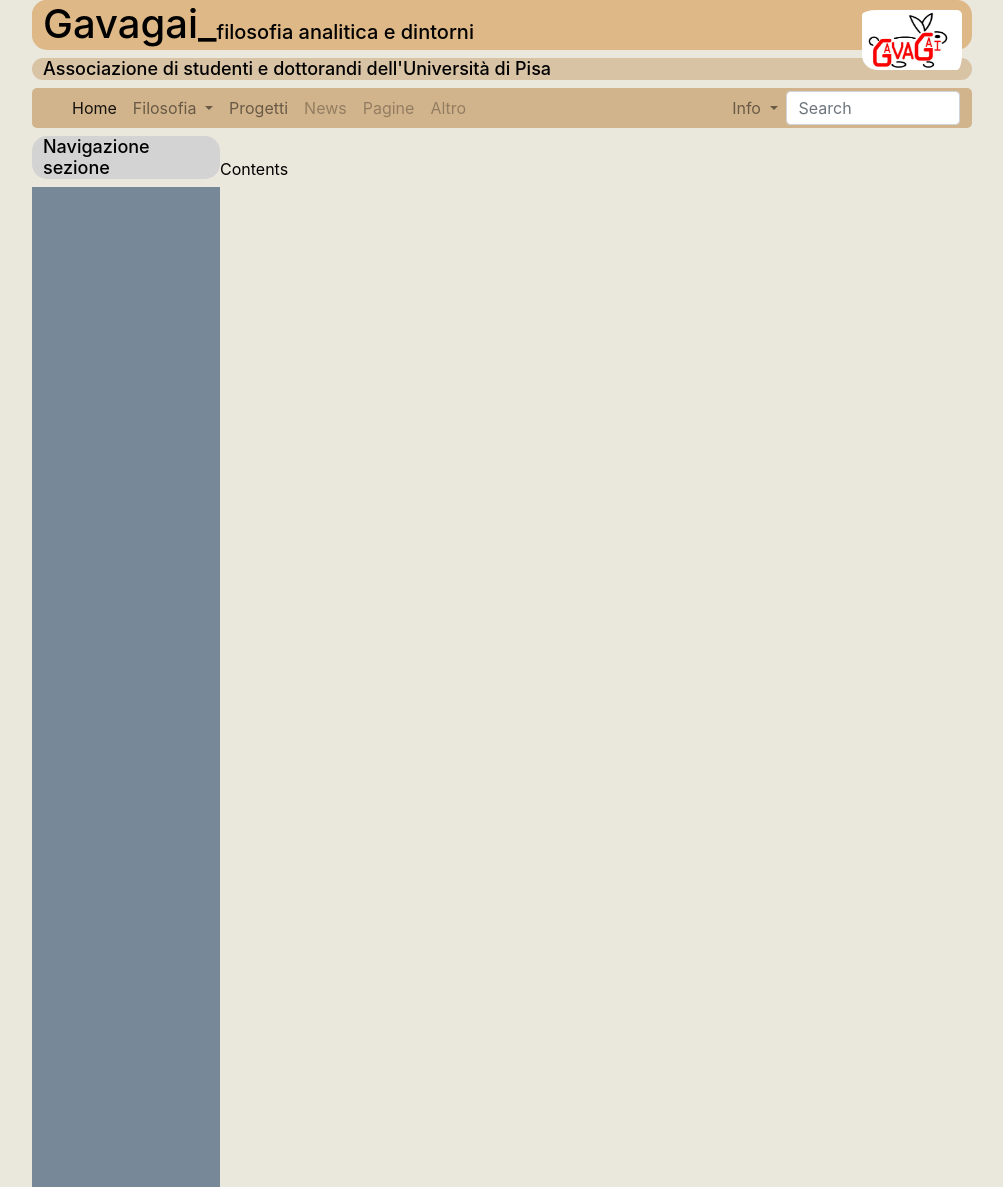
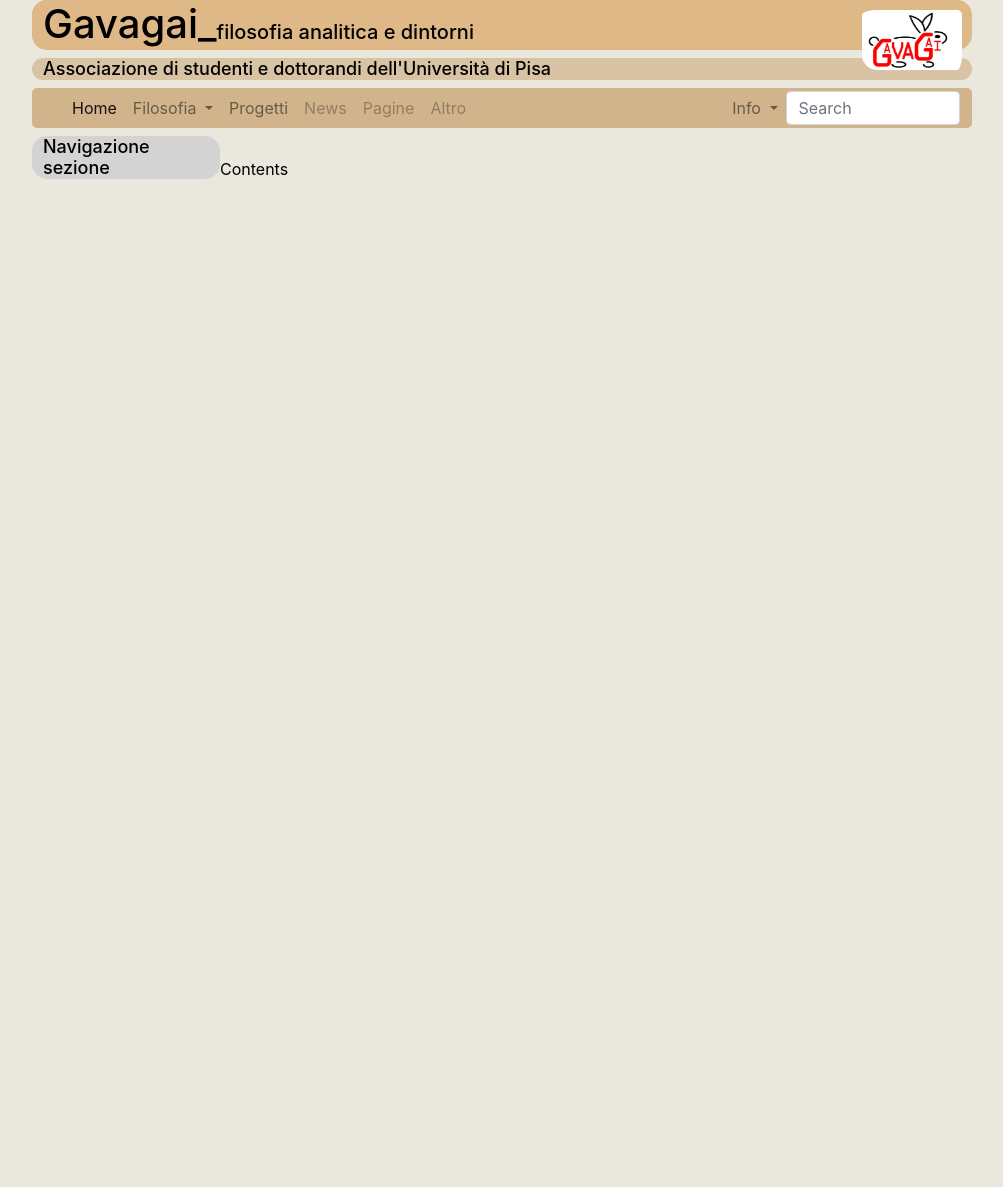
Before and after one commit to Gavagai-phi/gavagai-phi2.github.io, a Jekyll site: the page index.html, which Jekyll copies as it is, in a window 1280 px wide. Shown: the whole page, without its empty margins (138-1141 px from the left). Built offline with Jekyll 4.4.1, drawn with Linux system fonts in a browser that asks for light colours.

Commit message:
Update index.html

```diff
--- a/index.html
+++ b/index.html
@@ -87,7 +87,7 @@
   float: left; border-radius: 15px">
   <h6 style="padding-left: 11px; font-size: 18px">Navigazione sezione </h6>
   <div style="width: 100%; height:1000px;
-  float: left; background-color: lightslategray">
+  float: left;">
          </div>
        </div>
          <div style="width: 80%;
```
